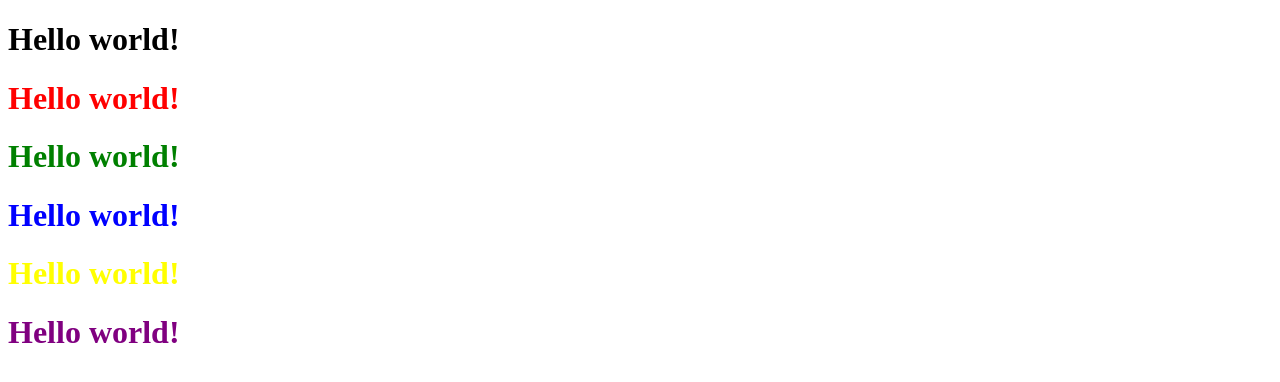
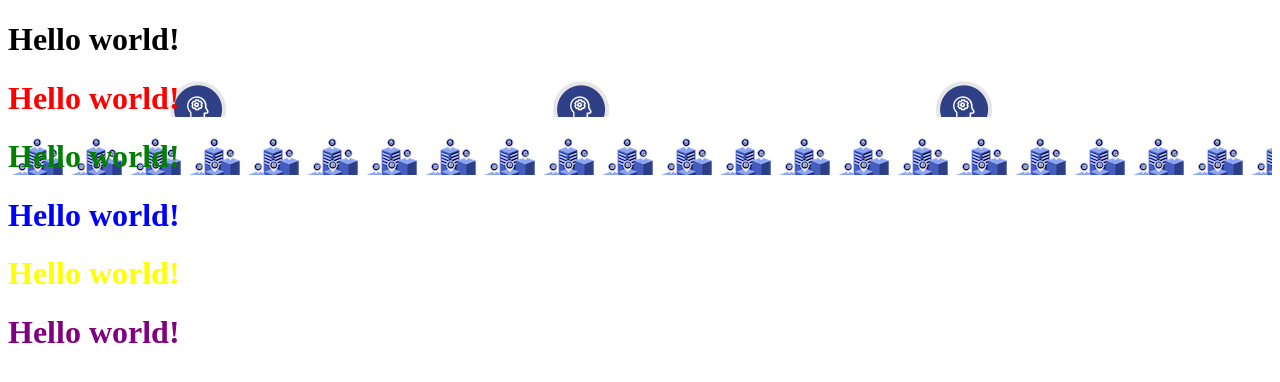
Before and after one commit to ScarlettKK/webpack-base-part, a website built with webpack: page index.html in a window 1280 px wide. Built offline with nearby package versions, Linux system fonts and the light colour scheme.

Commit message:
feat: add image source loader

```diff
--- a/src/styles/index.less
+++ b/src/styles/index.less
@@ -1,3 +1,4 @@
 .box2 {
     color: green;
+    background-image: url('../assets/image-small.png');
 }
```
Also changed, not shown: src/assets/image-small.png (added), src/assets/image.png (added), src/styles/index.css.
